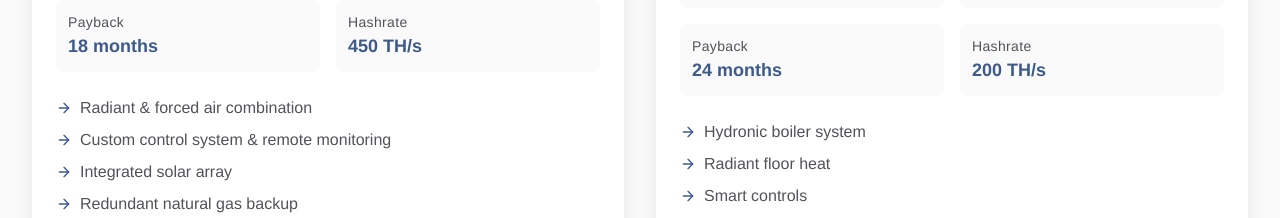
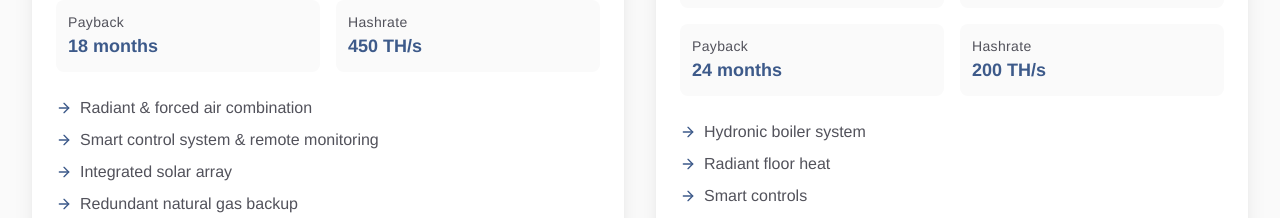
Before and after one commit to exergyheat/website, a React (Vite) app: page /portfolio in a window 1280 px wide. Shown: the part 900-1118 px from the top of the page. Built offline with nearby package versions, Linux system fonts and the light colour scheme; a web font is replaced by a local one.

Commit message:
Updated portfolioProjects.ts

```diff
--- a/src/data/portfolioProjects.ts
+++ b/src/data/portfolioProjects.ts
@@ -32,7 +32,7 @@ export const projects: Project[] = [
     },
     details: [
       'Radiant & forced air combination',
-      'Custom control system & remote monitoring',
+      'Smart control system & remote monitoring',
       'Integrated solar array',
       'Redundant natural gas backup'
     ]
```
